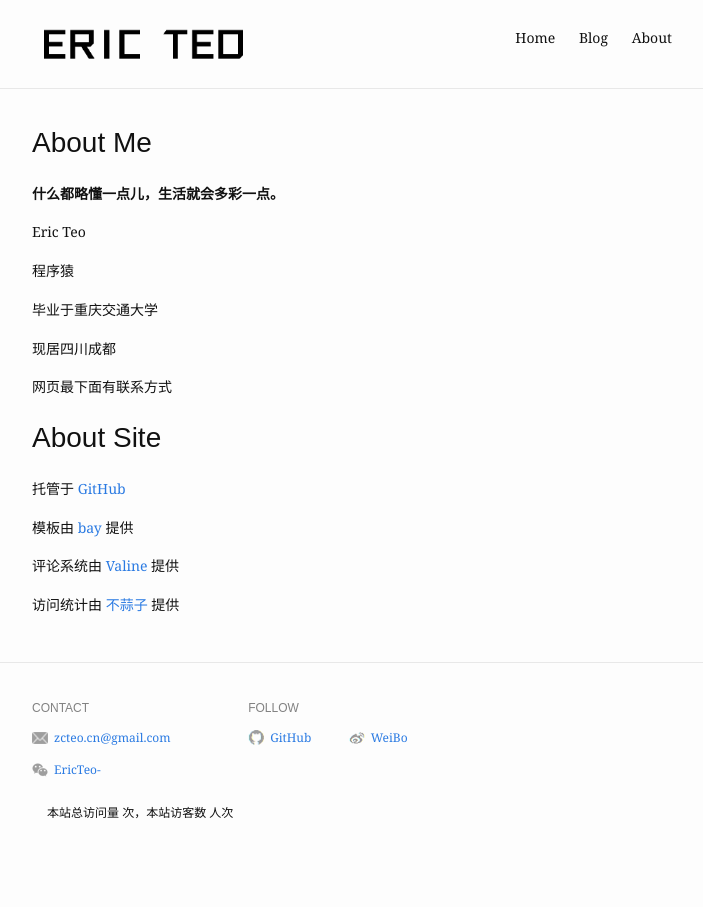
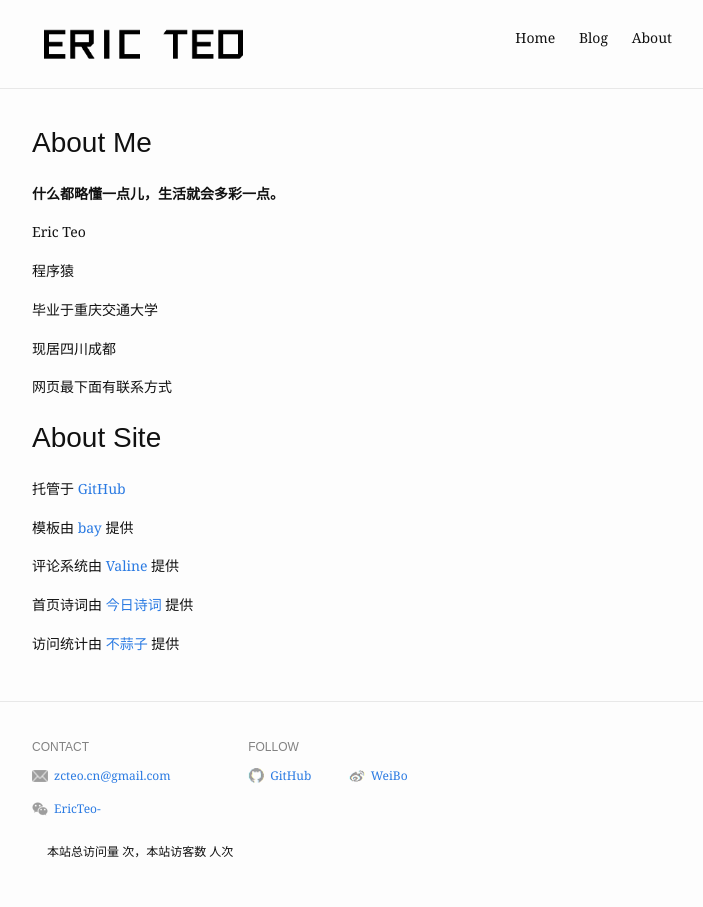
Before and after one commit to zcteo/bay, a Jekyll site: the page built from about.md, in a window 1280 px wide. Shown: the whole page, without its empty margins (288-991 px from the left). Built offline with Jekyll 4.4.1, drawn with Linux system fonts in a browser that asks for light colours; comment, search, counter and statistics services are not loaded.

Commit message:
首页添加今日诗词

```diff
--- a/_layouts/home.html
+++ b/_layouts/home.html
@@ -10,9 +10,12 @@
       <div class="home">
         <img src="{{ page.profile_picture.src | absolute_url }}" alt="{{ page.profile_picture.alt }}"
           class="profilepic" />
-
         {{ content }}
       </div>
+      <!-- 今日诗词 -->
+      <div id="poem">正在加载今日诗词....</div>
+      <script src="https://sdk.jinrishici.com/v2/browser/jinrishici.js" charset="utf-8"></script>
+      <script type="text/javascript" src="{{ '/assets/js/poem.js' | absolute_url }}"></script>
     </div>
   </div>
 
--- a/about.md
+++ b/about.md
@@ -18,14 +18,17 @@
 # About Site
 
 <p>
-    托管于 <a href="https://github.com/zcteo/zcteo.github.io">GitHub</a>
+    托管于 <a href="https://github.com/zcteo/zcteo.github.io" target="_blank">GitHub</a>
 </p>
 <p>
-    模板由 <a href="https://github.com/eliottvincent/bay">bay</a> 提供
+    模板由 <a href="https://github.com/eliottvincent/bay" target="_blank">bay</a> 提供
 </p>
 <p>
-    评论系统由 <a href="https://valine.js.org/">Valine</a> 提供
+    评论系统由 <a href="https://valine.js.org/" target="_blank">Valine</a> 提供
 </p>
 <p>
-    访问统计由 <a href="http://busuanzi.ibruce.info/">不蒜子</a> 提供
+    首页诗词由 <a href="https://www.jinrishici.com/" target="_blank">今日诗词</a> 提供
 </p>
+<p>
+    访问统计由 <a href="http://busuanzi.ibruce.info/" target="_blank">不蒜子</a> 提供
+</p>
```
Also changed, not shown: assets/js/poem.js (added, +18 -0 lines).
